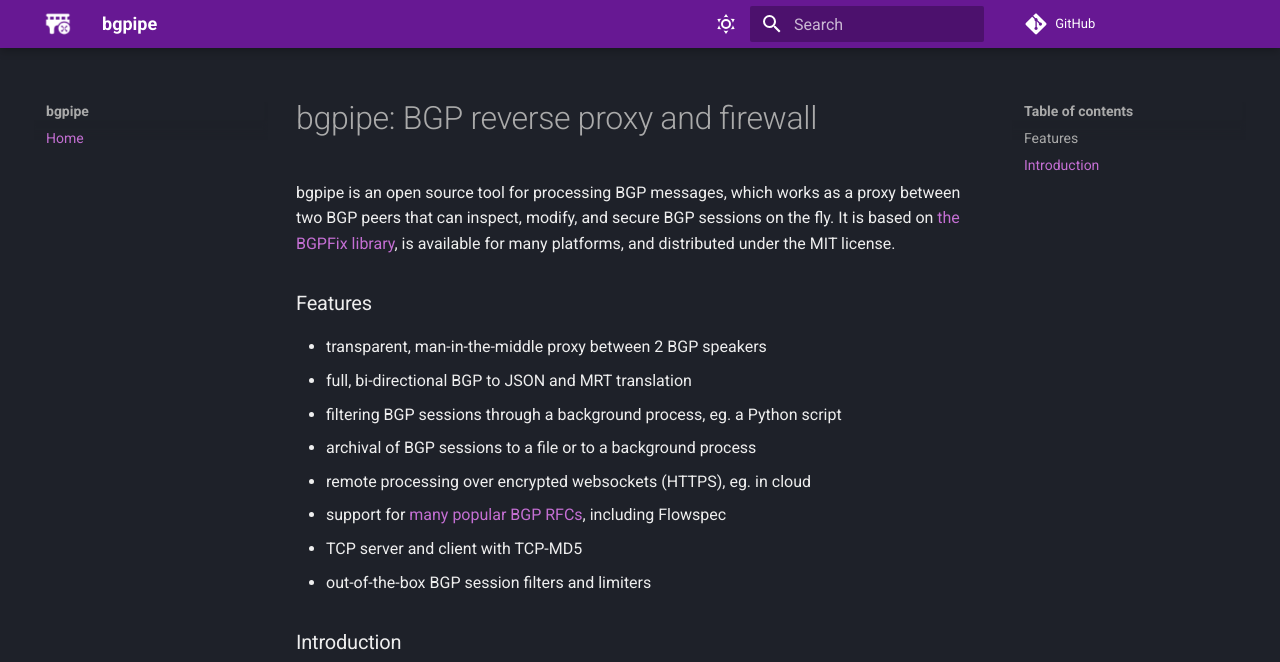
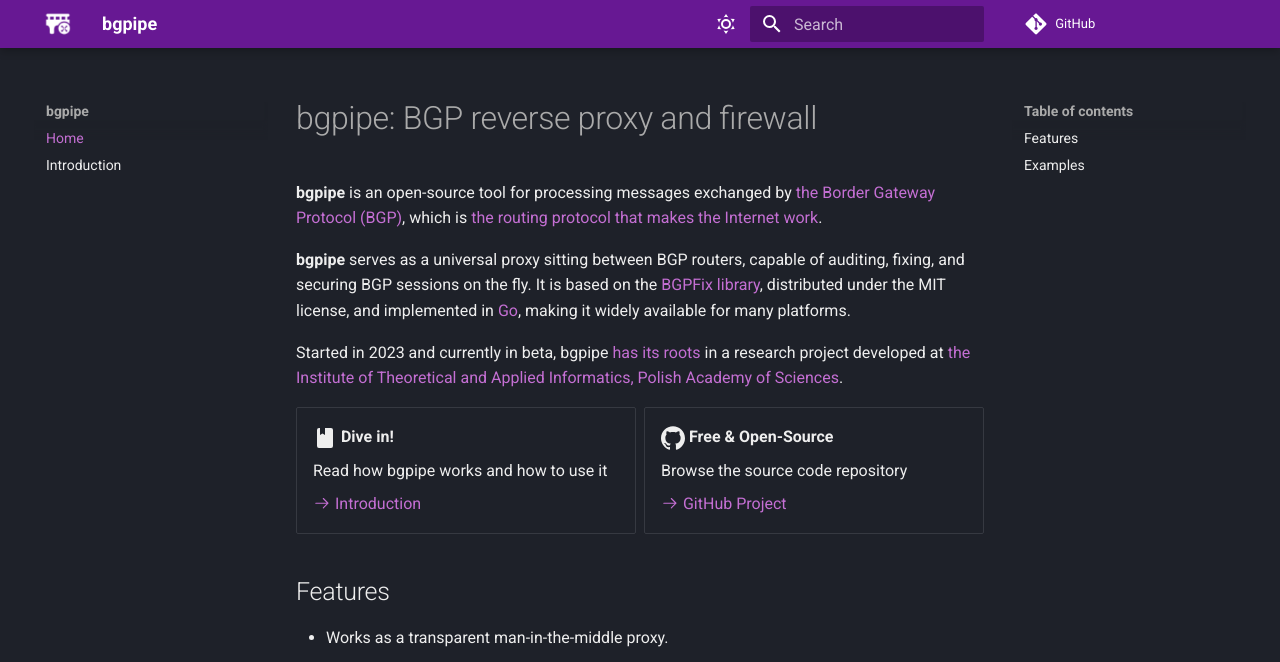
Before and after one commit to bgpfix/bgpipe, an MkDocs documentation site: the page built from docs/README.md, in a window 1280 px wide and 1400 px high. Shown: the top 662 px of the window. Built offline with MkDocs 1.6.1 and Material for MkDocs 9.7.7, drawn with Linux system fonts in a browser that asks for light colours; comment, search, counter and statistics services are not loaded; the version menu is left out; some of the changed text lies outside the part shown.

Commit message:
docs wip

````diff
--- a/docs/README.md
+++ b/docs/README.md
@@ -1,24 +1,89 @@
 # bgpipe: BGP reverse proxy and firewall
 
-bgpipe is an open source tool for processing BGP messages, which works as a proxy between two BGP peers that can inspect, modify, and secure BGP sessions on the fly.
-It is based on [the BGPFix library](https://bgpfix.org/), is available for many platforms, and distributed under the MIT license.
+**bgpipe** is an open-source tool for processing messages exchanged by [the Border Gateway Protocol (BGP)](https://en.wikipedia.org/wiki/Border_Gateway_Protocol), which is [the routing protocol that makes the Internet work](https://learn.nsrc.org/bgp/bgp_intro).
 
-### Features
+**bgpipe** serves as a universal proxy sitting between BGP routers, capable of auditing, fixing, and securing BGP sessions on the fly.
+It is based on the [BGPFix library](https://bgpfix.org/), distributed under the MIT license, and implemented in [Go](https://en.wikipedia.org/wiki/Go_(programming_language)), making it widely available for many platforms.
 
- * transparent, man-in-the-middle proxy between 2 BGP speakers
- * full, bi-directional BGP to JSON and MRT translation
- * filtering BGP sessions through a background process, eg. a Python script
- * archival of BGP sessions to a file or to a background process
- * remote processing over encrypted websockets (HTTPS), eg. in cloud
- * support for [many popular BGP RFCs](https://github.com/bgpfix/bgpfix/#bgp-features), including Flowspec
- * TCP server and client with TCP-MD5
- * out-of-the-box BGP session filters and limiters
+Started in 2023 and currently in beta, bgpipe [has its roots](https://dl.acm.org/doi/10.1145/3634737.3657000) in a research project developed at [the Institute of Theoretical and Applied Informatics, Polish Academy of Sciences](https://www.iitis.pl/en).
 
-### Introduction
+<div class="grid cards" markdown>
 
-For a video introduction,
-see [the RIPE88 bgpipe talk](https://ripe88.ripe.net/archives/video/1365/),
-or read its [APNIC blog summary](https://blog.apnic.net/2024/06/11/routing-topics-at-ripe-88/).
-<video preload="metadata" style="width: 100%;" controls="" poster="https://ripe88.ripe.net/wp-content/themes/fluida-plus/images/webcast.jpg">
-    <source type="video/mp4" src="https://ripe88.ripe.net/archive/video/pawel-foremski_bgp-pipe-open-source-bgp-reverse-proxy_side_20240523-140239.mp4">
-</video>
+-   :material-book:{ .lg .middle } __Dive in!__
+
+    Read how bgpipe works and how to use it
+
+    [:octicons-arrow-right-24: Introduction](intro.md)
+
+-   :simple-github:{ .lg .middle } __Free & Open-Source__
+
+    Browse the source code repository
+
+    [:octicons-arrow-right-24: GitHub Project](https://github.com/bgpfix/bgpipe)
+
+</div>
+
+## Features
+
+- Works as a transparent man-in-the-middle proxy.
+- Has full, bi-directional BGP to JSON translation.
+- Can filter and archive BGP sessions through an external process, eg. a Python script.
+- Supports remote processing over encrypted WebSockets (HTTPS), eg. in the cloud.
+- Reads and writes MRT files (BGP4MP), optionally compressed.
+- Can add and drop TCP-MD5 on multi-hop BGP sessions, independently on each side.
+- Has built-in BGP message filters and session limiters.
+- Supports [popular BGP RFCs](https://github.com/bgpfix/bgpfix/#bgp-features), including Flowspec.
+
+## Examples
+
+```bash linenums="1"
+# connect to a BGP speaker, respond to OPEN, dump to JSON
+$ bgpipe -o speaker 1.2.3.4
+
+# JSON to BGP and back
+$ cat input.json | bgpipe -io speaker 1.2.3.4 | tee output.json
+
+# dump MRT updates to JSON
+$ bgpipe read --mrt updates.20230301.0000.bz2 -- write output.json
+
+# proxy a connection, print the conversation to stdout by default
+# 1st stage: listen on TCP *:179 for new connection
+# 2nd stage: wait for new connection and proxy it to 1.2.3.4, adding TCP-MD5
+$ bgpipe -o \
+	-- listen :179 \
+	-- connect --wait listen --md5 solarwinds123 1.2.3.4
+
+# a BGP speaker that streams an MRT file
+# 1st stage: active BGP speaker for AS65055
+# 2nd stage: MRT file reader, starting when the BGP session is established
+# 3rd stage: listen on TCP *:179 for new connection
+$ bgpipe \
+  -- speaker --active --asn 65055 \
+  -- read --mrt --wait ESTABLISHED updates.20230301.0000.bz2 \
+  -- listen :179
+
+# a BGP sed-in-the-middle proxy rewriting ASNs in OPEN messages
+$ bgpipe \
+  -- connect 1.2.3.4 \
+  -- exec -LR --args sed -ure '/"OPEN"/{ s/65055/65001/g; s/57355/65055/g }' \
+  -- connect 85.232.240.179
+
+# filter prefix lengths and add max-prefix session limits
+$ bgpipe --kill limit/session \
+  -- connect 1.2.3.4 \
+  -- limit -LR --ipv4 --min-length  8 --max-length 24 --session 1000000 \
+  -- limit -LR --ipv6 --min-length 16 --max-length 48 --session 250000 \
+  -- connect 5.6.7.8
+
+# stream a log of BGP session in JSON to a remote websocket
+$ bgpipe \
+  -- connect 1.2.3.4 \
+  -- websocket -LR --write wss://bgpfix.com/archive?user=demo \
+  -- connect 85.232.240.179
+
+# proxy a connection dropping non-IPv4 updates
+$ bgpipe \
+  -- connect 1.2.3.4 \
+  -- grep -v --ipv4 \
+  -- connect 85.232.240.179
+```
--- a/mkdocs.yml
+++ b/mkdocs.yml
@@ -1,15 +1,18 @@
+nav:
+  - Home: README.md
+  - Introduction: intro.md
+
 site_name: "bgpipe"
 site_url: 'https://bgpipe.org/'
 repo_url: https://github.com/bgpfix/bgpipe
 
-nav:
-  - Home: README.md
 theme:
   name: material
   favicon: img/favicon.png
   logo: img/logo-w.png
   features:
     - header.autohide
+    - content.code.copy
   palette:
     - scheme: slate
       primary: purple
@@ -32,3 +35,20 @@
 
 extra_css:
   - css/extra.css
+
+markdown_extensions:
+  - pymdownx.highlight:
+      anchor_linenums: true
+      line_spans: __span
+      pygments_lang_class: true
+      use_pygments: true
+  - pymdownx.inlinehilite
+  - pymdownx.snippets
+  - pymdownx.superfences
+  - pymdownx.tabbed:
+      alternate_style: true
+  - pymdownx.emoji:
+      emoji_index: !!python/name:material.extensions.emoji.twemoji
+      emoji_generator: !!python/name:material.extensions.emoji.to_svg
+  - attr_list
+  - md_in_html
````
